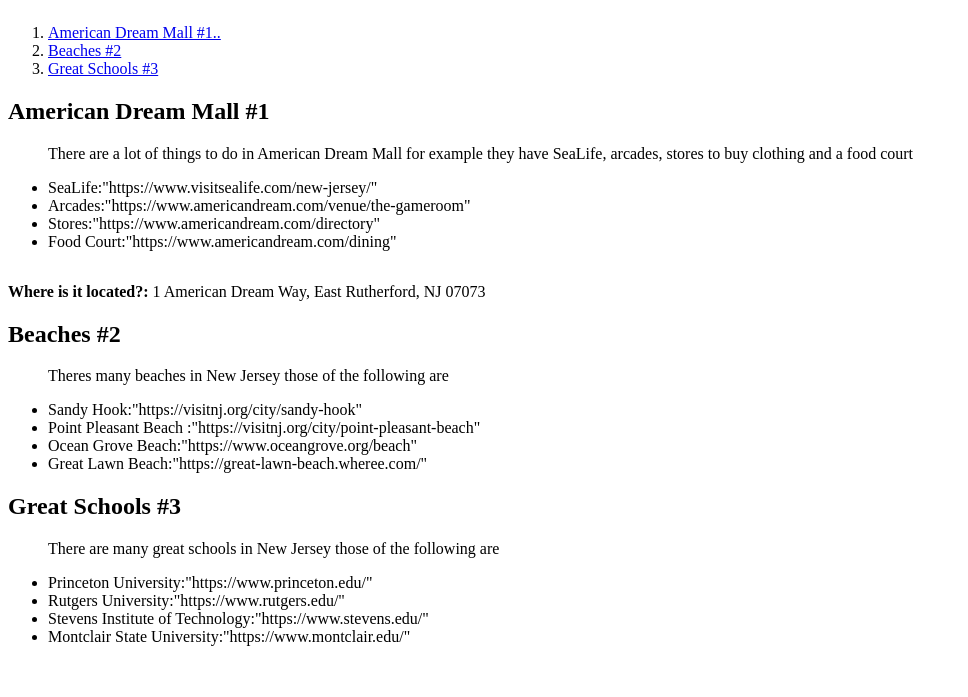
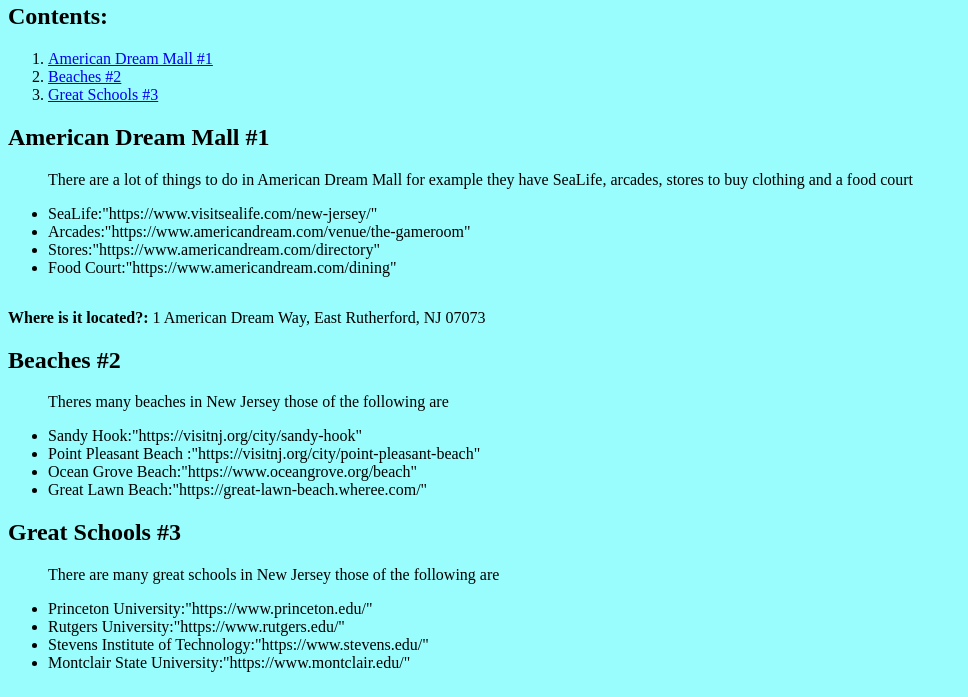
Before and after one commit to veronickalozada123/Final-Project, a plain HTML site: page index.html in a window 1280 px wide. Shown: the part 103-800 px from the top of the page, without its empty margins (0-968 px from the left). Drawn offline with Linux system fonts and the light colour scheme.

Commit message:
added color

```diff
--- a/index.html
+++ b/index.html
@@ -1,9 +1,14 @@
 <!DOCTYPE html>
+BAckground-color: #E0FFFF;
 <html>
     <head>
-        <title>Spin-off of "Project: Recipe book"</title>
+        <title>Spin-off of "Project: Travel Guide"</title>
         <meta charset="utf-8">
         <style>
+            body {
+                background-color: #9afdfd;
+            }
+        </style>
         </style>
     </head>
     <body>
@@ -13,13 +18,12 @@
         <h2>Contents:</h2>
 
         <ol>
-            <li><a href="?">American Dream Mall #1..</a></li>
-                        <li><a href="?">Beaches #2</a></li>
-                        <li><a href="?">Great Schools #3</a></li>
-
+            <li><a href="#american-dream-mall">American Dream Mall #1</a></li>
+            <li><a href="#beaches">Beaches #2</a></li>
+            <li><a href="#great-schools">Great Schools #3</a></li>
         </ol>
 
-        <h2 id="?">American Dream Mall #1</h2>
+        <h2 id="american-dream-mall">American Dream Mall #1</h2>
 
         <ul>
            <p>There are a lot of things to do in American Dream Mall for example they have SeaLife, arcades, stores to buy clothing and a food court
@@ -46,7 +50,7 @@
 </p>
         </body>
         </html>
-     <h2 id="?">Beaches #2</h2>
+     <h2 id="beaches">Beaches #2</h2>
 
         <ul>
            <p> Theres many beaches in New Jersey those of the following are
@@ -57,7 +61,7 @@
             <li>Great Lawn Beach:"https://great-lawn-beach.wheree.com/"</li>
 
 </ul>
-     <h2 id="?">Great Schools #3</h2>
+     <h2 id="great-schools">Great Schools #3</h2>
 <ul>
            <p> There are many great schools in New Jersey those of the following are
             </p>
```
